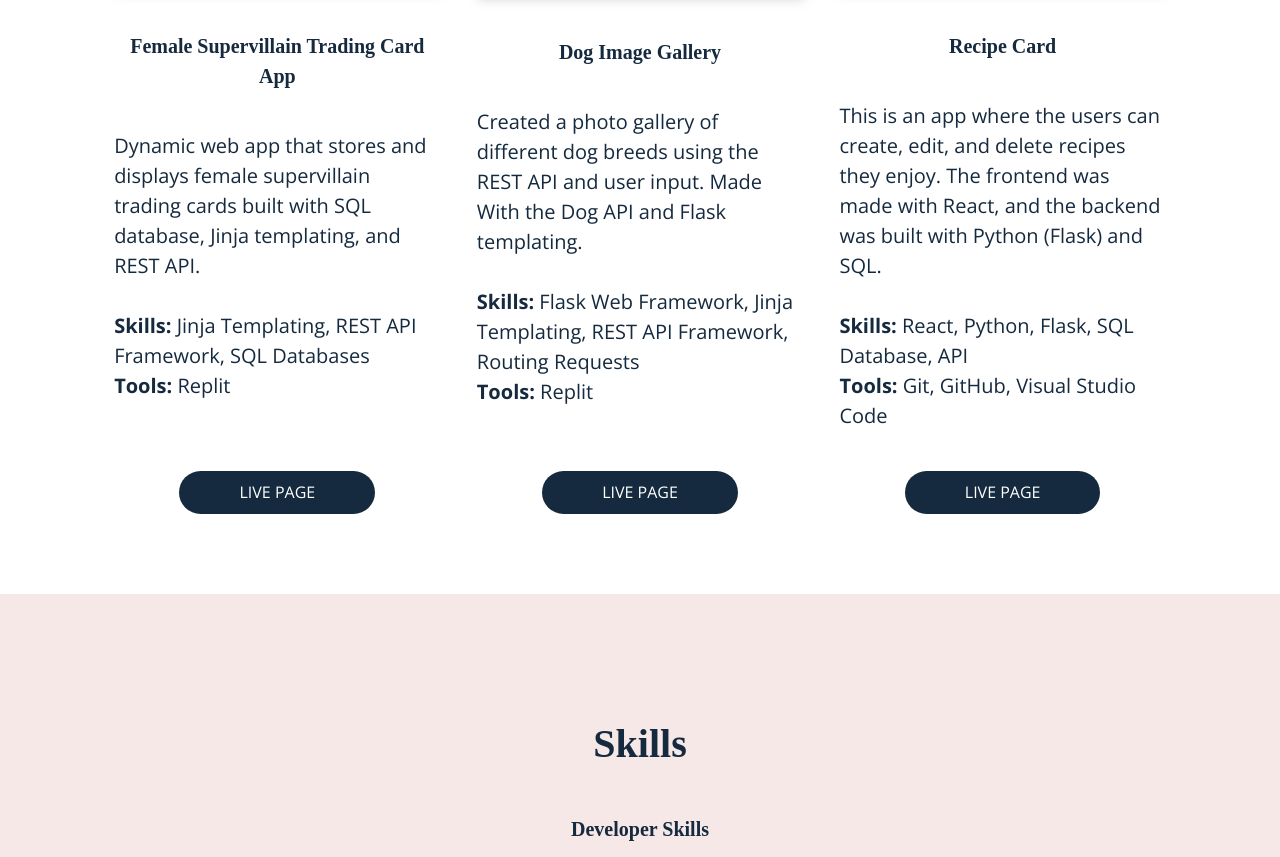
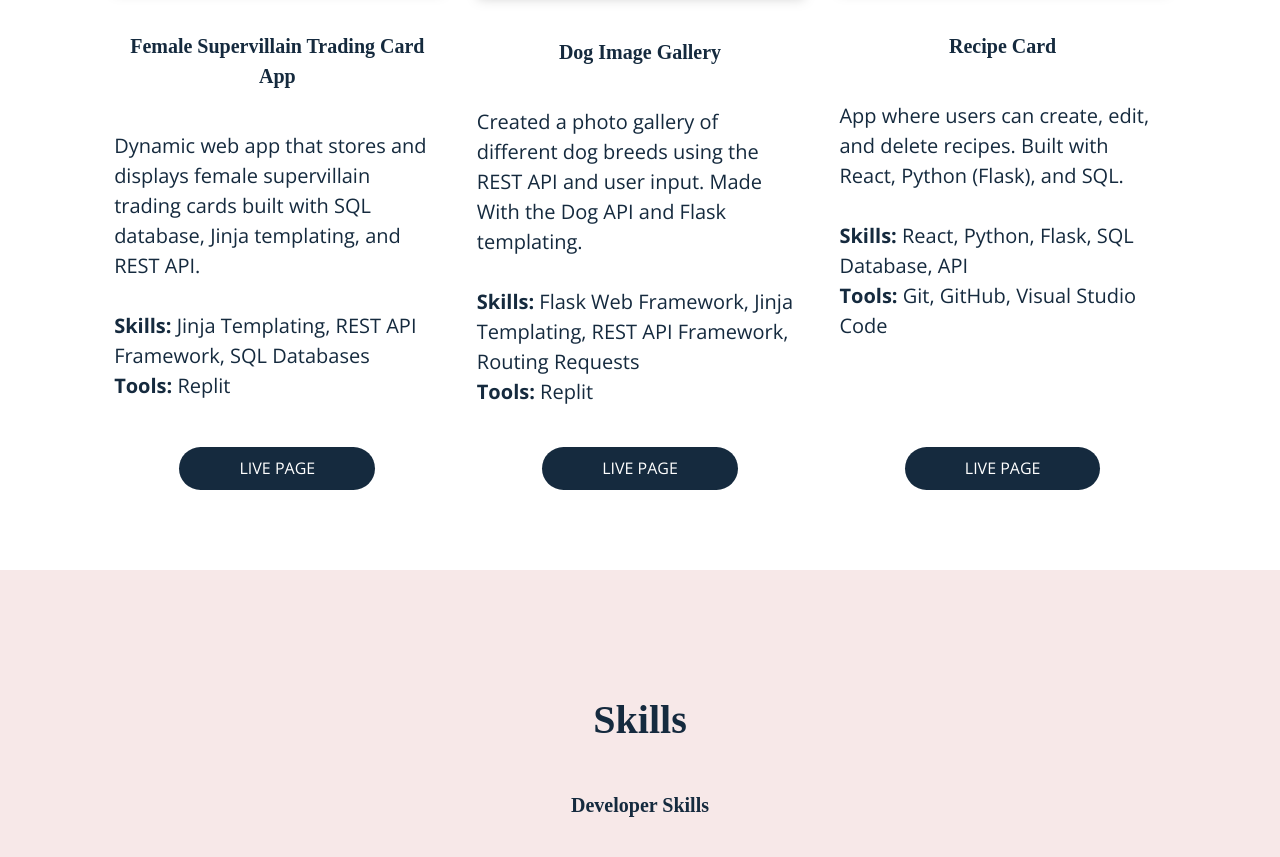
Before and after one commit to Rikaiyah-Winters/updated-portfolio, a website built with Parcel: page index.html in a window 1280 px wide. Shown: the part 963-1820 px from the top of the page. Built offline with nearby package versions, Linux system fonts and the light colour scheme.

Commit message:
Shortened Recipe Card description

```diff
--- a/index.html
+++ b/index.html
@@ -80,7 +80,7 @@
                   target="_blank"><img src="img/recipe-card.png" alt="Recipe Card"></a>
               </figure>
               <h4>Recipe Card</h4>
-              <p class="project-description">This is an app where the users can create, edit, and delete recipes they enjoy. The frontend was made with React, and the backend was built with Python (Flask) and SQL.</p>
+              <p class="project-description">App where users can create, edit, and delete recipes. Built with React, Python (Flask), and SQL.</p>
               <p><span>Skills: </span>React, Python, Flask, SQL Database, API</p>
               <p class="flex-fill"><span>Tools: </span>Git, GitHub, Visual Studio Code</p>
               <a class="project-link"
```
